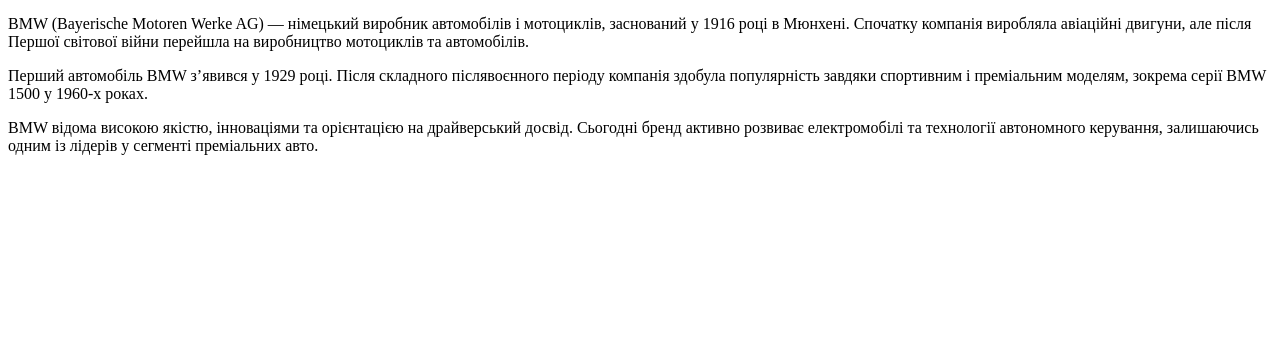
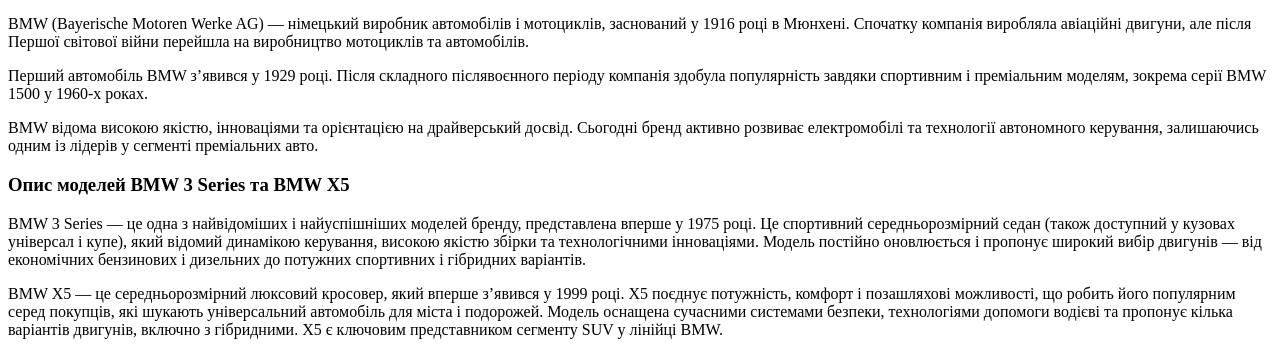
Before and after one commit to Gibib0/Car-Shop, a plain HTML site: page index.html in a window 1280 px wide. Shown: the part 2915-3270 px from the top of the page. Before the commit the page ends 3086 px from the top, so only its background shows below. Drawn offline with Linux system fonts and the light colour scheme.

Commit message:
Add descriptions about models BMW 3 series and BMW X5

```diff
--- a/index.html
+++ b/index.html
@@ -161,6 +161,18 @@
 					BMW відома високою якістю, інноваціями та орієнтацією на драйверський досвід. Сьогодні бренд активно розвиває електромобілі та технології автономного керування, залишаючись одним із лідерів у сегменті преміальних авто.
 				</p>
 			</section>
+
+			<section>
+				<h3>Опис моделей BMW 3 Series та BMW X5</h3>
+
+				<p>
+					BMW 3 Series — це одна з найвідоміших і найуспішніших моделей бренду, представлена вперше у 1975 році. Це спортивний середньорозмірний седан (також доступний у кузовах універсал і купе), який відомий динамікою керування, високою якістю збірки та технологічними інноваціями. Модель постійно оновлюється і пропонує широкий вибір двигунів — від економічних бензинових і дизельних до потужних спортивних і гібридних варіантів.
+				</p>
+
+				<p>
+					BMW X5 — це середньорозмірний люксовий кросовер, який вперше з’явився у 1999 році. X5 поєднує потужність, комфорт і позашляхові можливості, що робить його популярним серед покупців, які шукають універсальний автомобіль для міста і подорожей. Модель оснащена сучасними системами безпеки, технологіями допомоги водієві та пропонує кілька варіантів двигунів, включно з гібридними. X5 є ключовим представником сегменту SUV у лінійці BMW.
+				</p>
+			</section>
 		</article>
 
 
```
